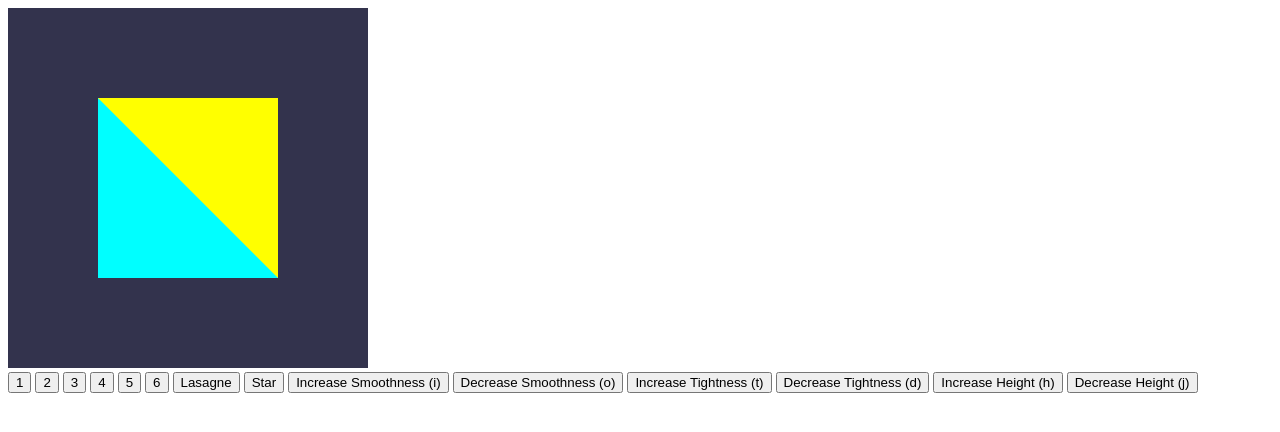
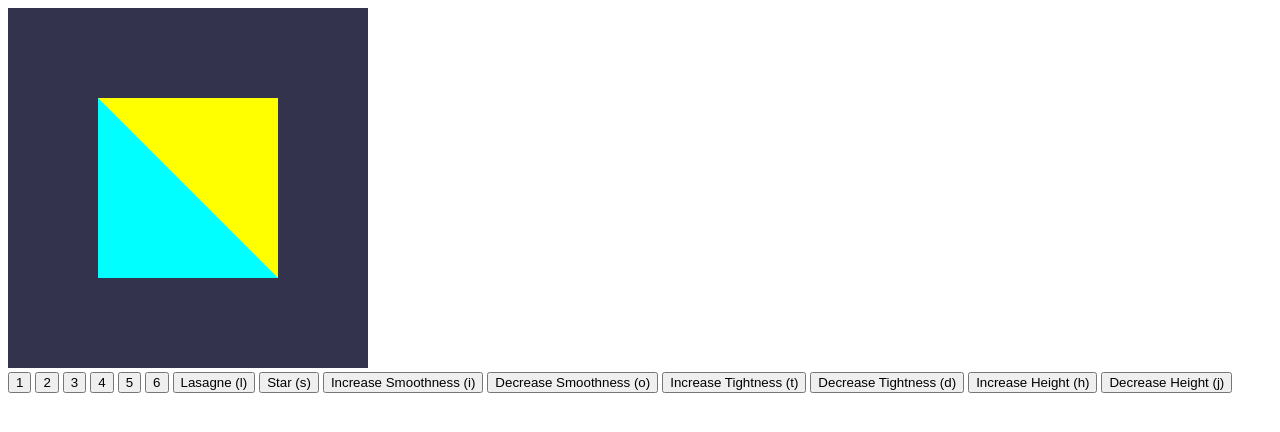
Before and after one commit to AriaKillebrewBruehl/CSCI385, a plain HTML site: page showcase/showcase.html in a window 1280 px wide. Drawn offline with Linux system fonts and the light colour scheme.

Commit message:
Update buttons

```diff
--- a/showcase/showcase.html
+++ b/showcase/showcase.html
@@ -252,8 +252,8 @@ void main() {
     <button onClick="glButtonAsKey('4')">4</button>
     <button onClick="glButtonAsKey('5')">5</button>
     <button onClick="glButtonAsKey('6')">6</button>
-    <button onClick="glButtonAsKey('l')">Lasagne</button>
-    <button onClick="glButtonAsKey('s')">Star</button>
+    <button onClick="glButtonAsKey('l')">Lasagne (l)</button>
+    <button onClick="glButtonAsKey('s')">Star (s)</button>
     <button onClick="glButtonAsKey('i')">Increase Smoothness (i)</button>
     <button onClick="glButtonAsKey('o')">Decrease Smoothness (o)</button>
     <button onClick="glButtonAsKey('t')">Increase Tightness (t)</button>
```
